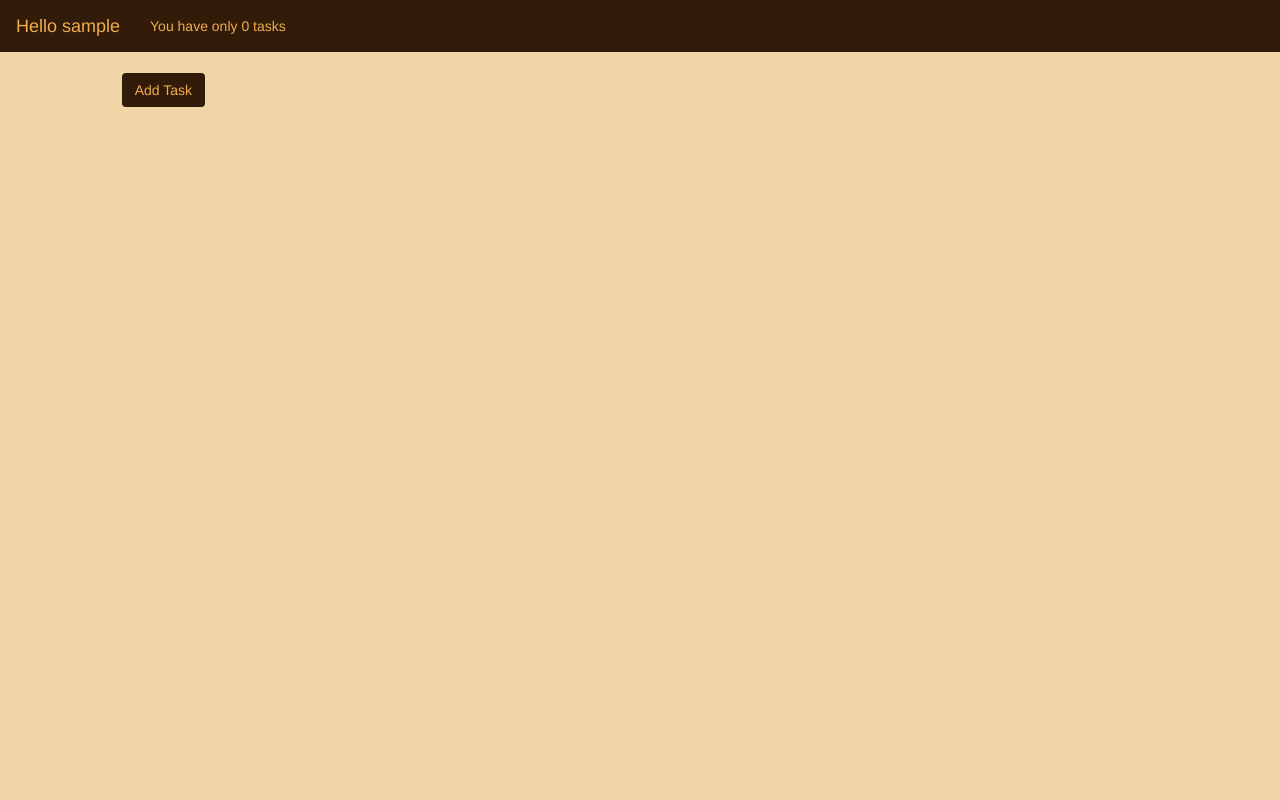
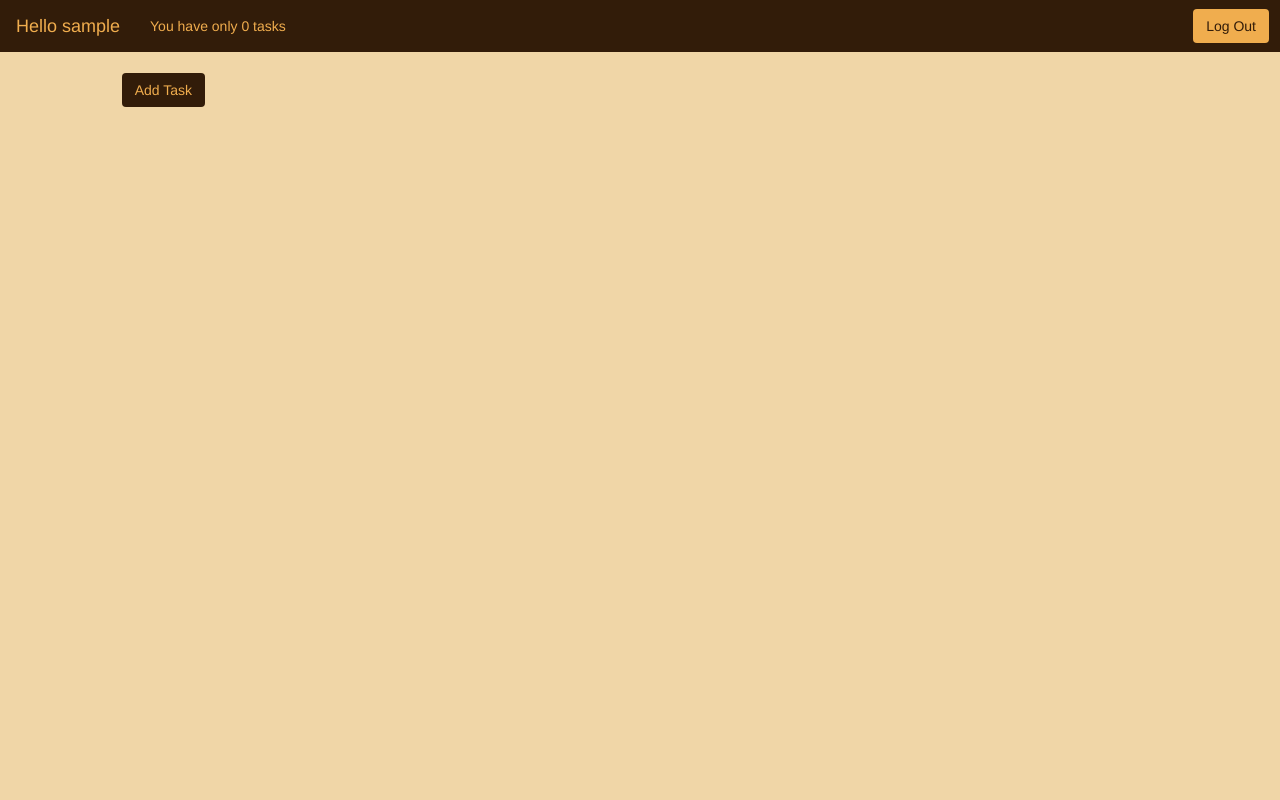
Before and after one commit to dmytrorevak/django-tasks-list-app, a Django app: page / in a window 1280 px wide. Run offline with Django 3.2, Linux system fonts and the light colour scheme; the visitor is signed in with stand-in values (Sample User, id 1); data that the repository does not hold is empty; some libraries are stand-ins or nearby versions.

Commit message:
add logout button

```diff
--- a/tasks_list/settings.py
+++ b/tasks_list/settings.py
@@ -107,6 +107,7 @@ STATICFILES_DIRS = [
 ]
 
 LOGIN_REDIRECT_URL = '/'
+LOGOUT_REDIRECT_URL = '/'
 
 
 try:
--- a/tasks_list/static/css/main.css
+++ b/tasks_list/static/css/main.css
@@ -66,6 +66,10 @@ input[type="checkbox"] {
     border-radius: initial;
 }
 
+.nav-button {
+    margin-right: 10px;
+}
+
 .panel > table.table > thead.table-head > tr > th {
     border: initial;
 }
--- a/tasks_list/templates/user-page.html
+++ b/tasks_list/templates/user-page.html
@@ -14,6 +14,11 @@
             {% block navigation_message %}
                 <p class="navbar-text">You have only {{ tasks|length }} tasks</p>
             {% endblock navigation_message %}
+            <div class="collapse navbar-collapse">
+                <div class="navbar-right">
+                    <a href="{% url 'logout' %}" class="btn navbar-btn nav-button yellow text-brown">Log Out</a>
+                </div>
+            </div>
         </nav>
     </div>
 {% endblock navigation %}
```
